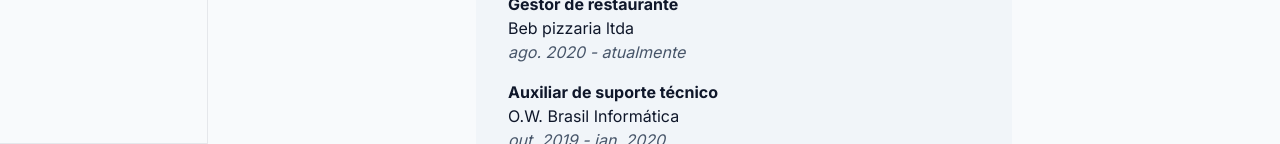
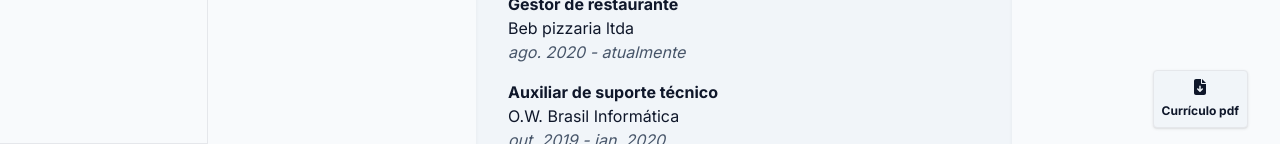
Before and after one commit to victobonetti/victor_portifolio, a Next.js app: page /sobre in a window 1280 px wide. Shown: the part 656-800 px from the top of the page. Built offline with nearby package versions, Linux system fonts and the light colour scheme.

Commit message:
add pdf download buton

```diff
--- a/src/app/(components)/project.tsx
+++ b/src/app/(components)/project.tsx
@@ -4,9 +4,7 @@
 import Container from './container';
 import { FontAwesomeIcon } from '@fortawesome/react-fontawesome';
 import { faGithub, faYoutube } from '@fortawesome/free-brands-svg-icons';
-import { faDownload } from '@fortawesome/free-solid-svg-icons';
 import Link from 'next/link';
-import axios from 'axios';
 import Carrousel from './carrousel';
 import DownloadButton from './DownloadButton';
 import { gitHubProps } from '../(interfaces)/gitHubProps';
--- a/src/app/sobre/page.tsx
+++ b/src/app/sobre/page.tsx
@@ -1,10 +1,18 @@
 import Image from "next/image"
 import foto from "../../../public/vit.jpg"
+import { FontAwesomeIcon } from '@fortawesome/react-fontawesome';
+import { faFileDownload } from '@fortawesome/free-solid-svg-icons';
 
 export default function Sobre() {
     return (
         <div className=" dark:text-slate-200 text-slate-900 flex justify-start w-full h-full">
-            <div className=" dark:bg-slate-700 bg-slate-100 w-full md:w-1/2  mx-auto p-8">
+            <div className=" fixed bottom-4 right-8 ">
+                <a className="flex border rounded p-2 bg-slate-100 hover:text-blue-500 transition-all dark:bg-slate-700 shadow flex-col items-center" href="../../../public/VíctorBonettiPegoraro.pdf" download>
+                    <FontAwesomeIcon className=" cursor-pointer w-6 mb-2" icon={faFileDownload} />
+                    <p className=" text-xs font-bold">Currículo pdf</p>
+                </a>
+            </div>
+            <div className=" shadow-inner dark:bg-slate-700 bg-slate-100 w-full md:w-1/2  mx-auto p-8">
                 <div className=" w-full flex justify-center">
                     <Image className=" w-1/2 mb-8 " src={foto} alt={"Foto Currículo"} />
                 </div>
```
